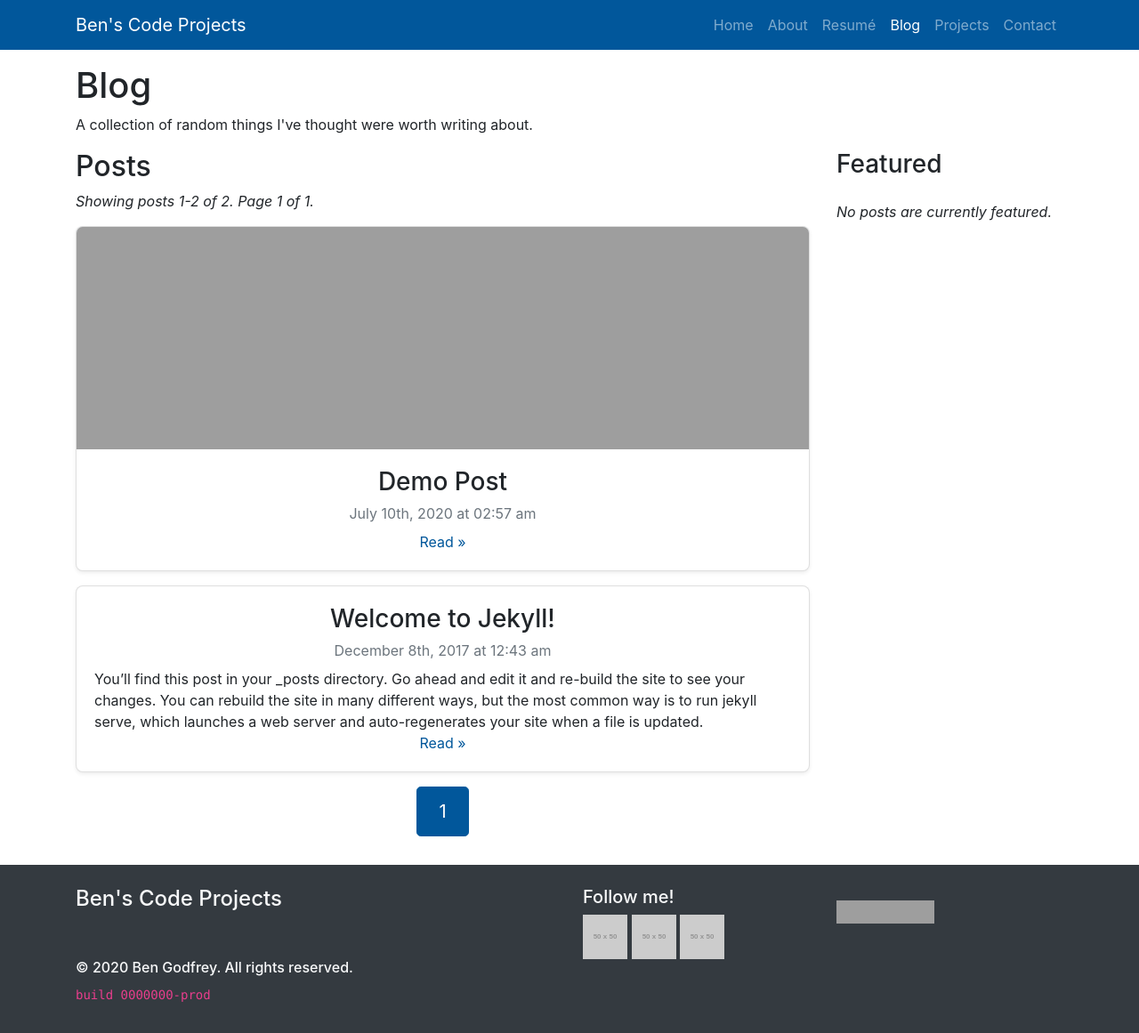
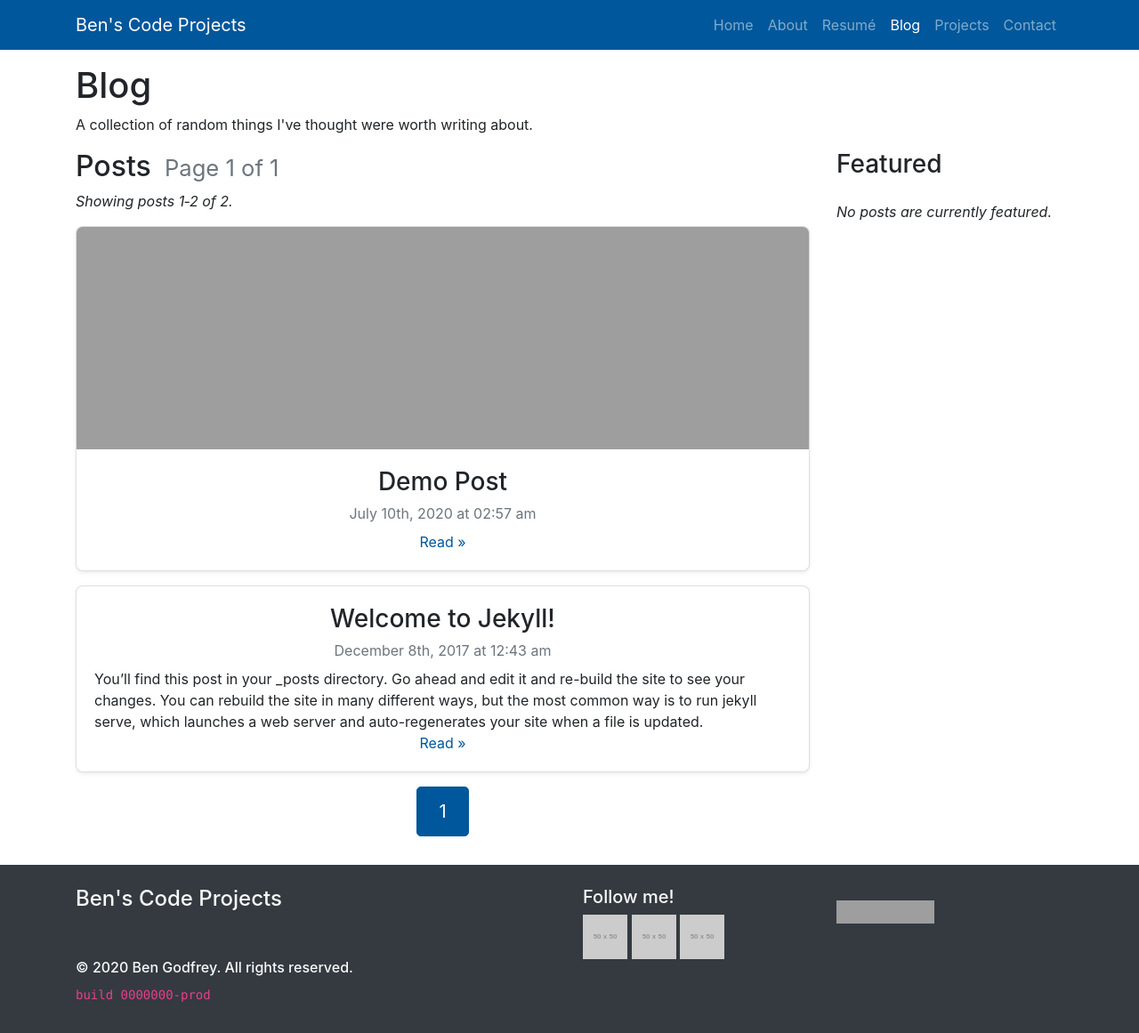
Before and after one commit to BenJetson/benjetson.github.io, a Jekyll site: the page built from blog/index.html, in a window 1280 px wide. Shown: the whole page at 89% size. Built offline with Jekyll 4.4.1, drawn with Linux system fonts in a browser that asks for light colours; the list of posts is cut into pages by our own code; some of the changed lines change nothing that is shown; grey boxes are pictures that could not be loaded.

Commit message:
Move page count to header. #15

```diff
--- a/blog/index.html
+++ b/blog/index.html
@@ -12,14 +12,18 @@ title: Blog
   </header>
   <div class="row">
     <div class="col-xs-12 col-md-8 col-lg-9">
-      <h2>Posts</h2>
+      <h2>
+        Posts<small class="text-muted ml-2">
+          Page {{ paginator.page }} of {{ paginator.total_pages }}</small
+        >
+      </h2>
       {% assign first = paginator.page | minus: 1 | times: paginator.per_page |
       plus: 1%} {% assign last = first | plus: paginator.posts.size | minus: 1
       %}
       <p>
         <em>
-          Showing posts {{ first }}-{{ last }} of {{ paginator.total_posts }}.
-          Page {{ paginator.page }} of {{ paginator.total_pages }}.
+          Showing posts {{ first }}&hyphen;{{ last }} of {{
+          paginator.total_posts }}.
         </em>
       </p>
       <section class="my-3">
```
